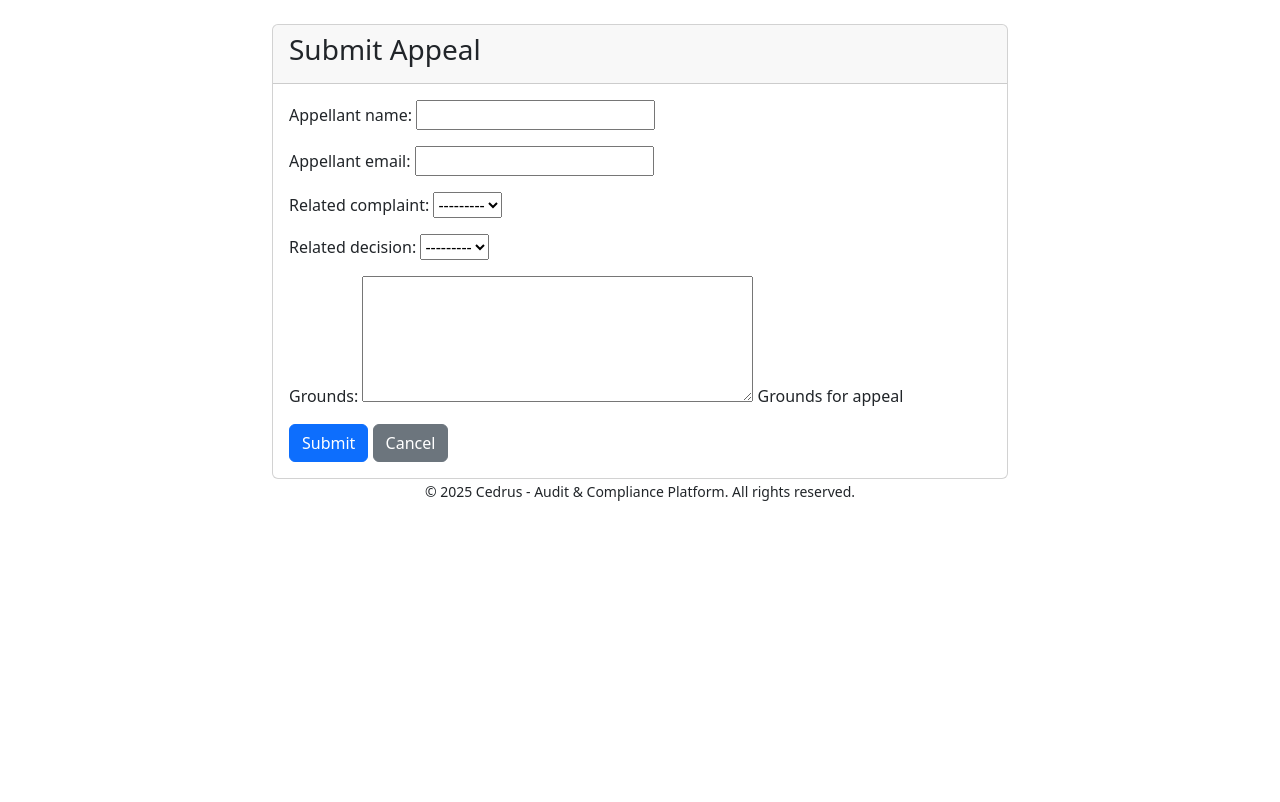
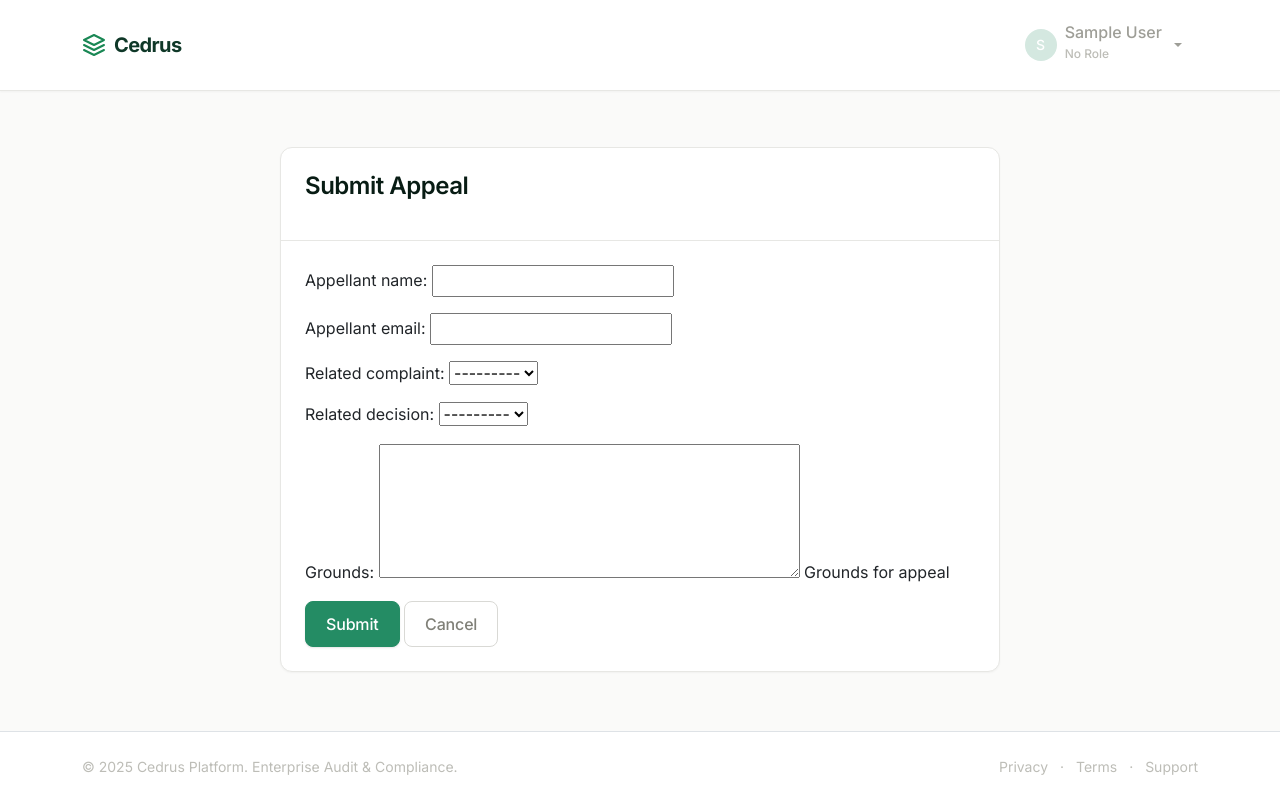
Before and after one commit to ioannisioannides/00_cedrus, a Django app: page /audits/appeals/create/ in a window 1280 px wide. Before the commit the page ends 501 px from the top, so only its background shows below. Run offline with Django 5.2, Linux system fonts and the light colour scheme; the visitor is signed in with stand-in values (Sample User, id 1); data that the repository does not hold is empty; some libraries are stand-ins or nearby versions.

Commit message:
UI/UX Overhaul: Implement Cedrus UI Design System

```diff
--- /dev/null
+++ b/static/css/cedrus-ui.css
@@ -0,0 +1,384 @@
+/* ============================================
+   CEDRUS UI - Enterprise Design System
+   ============================================ */
+
+/* --------------------------------------------
+   1. DESIGN TOKENS (Merged from cedrus-brand.css)
+   -------------------------------------------- */
+:root {
+    /* Brand Colors - Cedar (Primary) */
+    --cedar-50: #F0F7F4;
+    --cedar-100: #D4E8E0;
+    --cedar-200: #A8D1C1;
+    --cedar-300: #7CBAA2;
+    --cedar-400: #50A383;
+    --cedar-500: #248C64;  /* PRIMARY BRAND */
+    --cedar-600: #1D7050;
+    --cedar-700: #16543C;
+    --cedar-800: #0F3828;
+    --cedar-900: #081C14;
+
+    /* Brand Colors - Stone (Neutral) */
+    --stone-50: #FAFAF9;
+    --stone-100: #F5F5F3;
+    --stone-200: #E7E7E4;
+    --stone-300: #D9D9D5;
+    --stone-400: #CBCBC6;
+    --stone-500: #BDBDB7;
+    --stone-600: #9E9E97;
+    --stone-700: #808078;
+    --stone-800: #616159;
+    --stone-900: #42423A;
+
+    /* Brand Colors - Sea (Secondary/Info) */
+    --sea-50: #F0F5F9;
+    --sea-100: #D1E3F2;
+    --sea-200: #A3C7E5;
+    --sea-500: #1973BE;
+    --sea-700: #0F4572;
+
+    /* Brand Colors - Terracotta (Accent/Warning) */
+    --terracotta-50: #FDF5F3;
+    --terracotta-100: #FAE6E0;
+    --terracotta-500: #E68264;
+
+    /* Semantic Mapping */
+    --color-primary: var(--cedar-500);
+    --color-primary-hover: var(--cedar-600);
+    --color-primary-subtle: var(--cedar-50);
+
+    --color-bg-body: var(--stone-50);
+    --color-bg-surface: #FFFFFF;
+    --color-bg-subtle: var(--stone-100);
+
+    --color-text-main: var(--stone-900);
+    --color-text-muted: var(--stone-600);
+    --color-text-light: var(--stone-500);
+
+    --color-border: var(--stone-200);
+    --color-border-hover: var(--stone-300);
+
+    /* Spacing System (4px grid) */
+    --space-1: 0.25rem;
+    --space-2: 0.5rem;
+    --space-3: 0.75rem;
+    --space-4: 1rem;
+    --space-6: 1.5rem;
+    --space-8: 2rem;
+    --space-12: 3rem;
+    --space-16: 4rem;
+
+    /* Typography */
+    --font-sans: 'Inter', -apple-system, BlinkMacSystemFont, "Segoe UI", Roboto, sans-serif;
+    --font-mono: 'JetBrains Mono', monospace;
+
+    /* Shadows (Soft, diffused) */
+    --shadow-sm: 0 1px 2px rgba(0,0,0,0.04);
+    --shadow-md: 0 4px 6px -1px rgba(0,0,0,0.06), 0 2px 4px -1px rgba(0,0,0,0.03);
+    --shadow-lg: 0 10px 15px -3px rgba(0,0,0,0.08), 0 4px 6px -2px rgba(0,0,0,0.04);
+    --shadow-xl: 0 20px 25px -5px rgba(0,0,0,0.08), 0 10px 10px -5px rgba(0,0,0,0.03);
+
+    /* Radius */
+    --radius-sm: 0.25rem;
+    --radius-md: 0.5rem;
+    --radius-lg: 0.75rem;
+    --radius-xl: 1rem;
+}
+
+/* --------------------------------------------
+   2. RESET & BASE
+   -------------------------------------------- */
+*, *::before, *::after {
+    box-sizing: border-box;
+}
+
+body {
+    font-family: var(--font-sans);
+    background-color: var(--color-bg-body);
+    color: var(--color-text-main);
+    line-height: 1.6;
+    -webkit-font-smoothing: antialiased;
+    -moz-osx-font-smoothing: grayscale;
+}
+
+h1, h2, h3, h4, h5, h6 {
+    color: var(--cedar-900);
+    font-weight: 600;
+    line-height: 1.2;
+    margin-bottom: var(--space-4);
+    letter-spacing: -0.02em;
+}
+
+h1 { font-size: 2.5rem; font-weight: 700; }
+h2 { font-size: 2rem; }
+h3 { font-size: 1.5rem; }
+h4 { font-size: 1.25rem; }
+
+a {
+    color: var(--color-primary);
+    text-decoration: none;
+    transition: color 0.2s ease;
+}
+
+a:hover {
+    color: var(--color-primary-hover);
+}
+
+/* --------------------------------------------
+   3. LAYOUT COMPONENTS
+   -------------------------------------------- */
+.navbar {
+    background-color: var(--color-bg-surface);
+    border-bottom: 1px solid var(--color-border);
+    padding: var(--space-4) 0;
+    box-shadow: var(--shadow-sm);
+}
+
+.navbar-brand {
+    font-weight: 700;
+    font-size: 1.25rem;
+    color: var(--cedar-800) !important;
+    letter-spacing: -0.03em;
+    display: flex;
+    align-items: center;
+    gap: var(--space-2);
+}
+
+.nav-link {
+    color: var(--stone-600) !important;
+    font-weight: 500;
+    padding: var(--space-2) var(--space-4) !important;
+    border-radius: var(--radius-md);
+    transition: all 0.2s ease;
+}
+
+.nav-link:hover, .nav-link.active {
+    color: var(--cedar-700) !important;
+    background-color: var(--cedar-50);
+}
+
+.main-content {
+    padding: var(--space-8) 0;
+    min-height: 80vh;
+}
+
+/* --------------------------------------------
+   4. CARDS & SURFACES
+   -------------------------------------------- */
+.card {
+    background: var(--color-bg-surface);
+    border: 1px solid var(--color-border);
+    border-radius: var(--radius-lg);
+    box-shadow: var(--shadow-sm);
+    transition: transform 0.2s ease, box-shadow 0.2s ease;
+    overflow: hidden;
+    margin-bottom: var(--space-6);
+}
+
+.card:hover {
+    box-shadow: var(--shadow-md);
+    border-color: var(--stone-300);
+}
+
+.card-header {
+    background: transparent;
+    border-bottom: 1px solid var(--color-border);
+    padding: var(--space-6);
+    font-weight: 600;
+    color: var(--cedar-900);
+}
+
+.card-body {
+    padding: var(--space-6);
+}
+
+.card-footer {
+    background: var(--stone-50);
+    border-top: 1px solid var(--color-border);
+    padding: var(--space-4) var(--space-6);
+}
+
+/* --------------------------------------------
+   5. BUTTONS
+   -------------------------------------------- */
+.btn {
+    font-weight: 500;
+    padding: 0.625rem 1.25rem;
+    border-radius: var(--radius-md);
+    transition: all 0.2s ease;
+    letter-spacing: -0.01em;
+    display: inline-flex;
+    align-items: center;
+    gap: var(--space-2);
+    border: 1px solid transparent;
+}
+
+.btn-primary {
+    background-color: var(--cedar-500);
+    border-color: var(--cedar-500);
+    color: white;
+    box-shadow: 0 1px 2px rgba(0,0,0,0.1);
+}
+
+.btn-primary:hover {
+    background-color: var(--cedar-600);
+    border-color: var(--cedar-600);
+    transform: translateY(-1px);
+    box-shadow: 0 4px 6px rgba(0,0,0,0.1);
+}
+
+.btn-secondary {
+    background-color: white;
+    border-color: var(--stone-300);
+    color: var(--stone-700);
+}
+
+.btn-secondary:hover {
+    background-color: var(--stone-50);
+    border-color: var(--stone-400);
+    color: var(--stone-900);
+}
+
+.btn-outline-primary {
+    color: var(--cedar-600);
+    border-color: var(--cedar-200);
+    background: var(--cedar-50);
+}
+
+.btn-outline-primary:hover {
+    background-color: var(--cedar-100);
+    border-color: var(--cedar-300);
+    color: var(--cedar-800);
+}
+
+/* --------------------------------------------
+   6. TABLES
+   -------------------------------------------- */
+.table-container {
+    background: white;
+    border-radius: var(--radius-lg);
+    border: 1px solid var(--color-border);
+    overflow: hidden;
+    box-shadow: var(--shadow-sm);
+}
+
+.table {
+    margin-bottom: 0;
+    width: 100%;
+    border-collapse: collapse;
+}
+
+.table th {
+    background: var(--stone-50);
+    color: var(--stone-600);
+    font-weight: 600;
+    text-transform: uppercase;
+    font-size: 0.75rem;
+    letter-spacing: 0.05em;
+    padding: var(--space-4) var(--space-6);
+    border-bottom: 1px solid var(--color-border);
+}
+
+.table td {
+    padding: var(--space-4) var(--space-6);
+    border-bottom: 1px solid var(--color-border);
+    color: var(--stone-800);
+    vertical-align: middle;
+}
+
+.table tr:last-child td {
+    border-bottom: none;
+}
+
+.table tr:hover td {
+    background-color: var(--stone-50);
+}
+
+/* --------------------------------------------
+   7. FORMS
+   -------------------------------------------- */
+.form-label {
+    font-weight: 500;
+    color: var(--stone-700);
+    margin-bottom: var(--space-2);
+    font-size: 0.875rem;
+}
+
+.form-control, .form-select {
+    border: 1px solid var(--stone-300);
+    border-radius: var(--radius-md);
+    padding: 0.625rem 1rem;
+    font-size: 1rem;
+    transition: all 0.2s ease;
+    background-color: white;
+}
+
+.form-control:focus, .form-select:focus {
+    border-color: var(--cedar-500);
+    box-shadow: 0 0 0 3px var(--cedar-100);
+    outline: none;
+}
+
+/* --------------------------------------------
+   8. BADGES & STATUS
+   -------------------------------------------- */
+.badge {
+    padding: 0.35em 0.65em;
+    font-size: 0.75em;
+    font-weight: 600;
+    border-radius: var(--radius-full);
+    letter-spacing: 0.02em;
+}
+
+.bg-success { background-color: var(--cedar-100) !important; color: var(--cedar-800); }
+.bg-warning { background-color: var(--terracotta-100) !important; color: var(--terracotta-800); }
+.bg-info { background-color: var(--sea-100) !important; color: var(--sea-700); }
+.bg-secondary { background-color: var(--stone-100) !important; color: var(--stone-700); }
+
+/* --------------------------------------------
+   9. UTILITIES
+   -------------------------------------------- */
+.text-muted { color: var(--stone-500) !important; }
+.fw-bold { font-weight: 700 !important; }
+.shadow-sm { box-shadow: var(--shadow-sm) !important; }
+.shadow-lg { box-shadow: var(--shadow-lg) !important; }
+
+.page-header {
+    margin-bottom: var(--space-8);
+    border-bottom: 1px solid var(--color-border);
+    padding-bottom: var(--space-6);
+}
+
+.page-title {
+    font-size: 2rem;
+    color: var(--cedar-900);
+    margin-bottom: var(--space-2);
+}
+
+.page-subtitle {
+    color: var(--stone-500);
+    font-size: 1.125rem;
+}
+
+/* Dashboard Stats */
+.stat-card {
+    padding: var(--space-6);
+    display: flex;
+    flex-direction: column;
+}
+
+.stat-value {
+    font-size: 2.5rem;
+    font-weight: 700;
+    color: var(--cedar-900);
+    line-height: 1;
+    margin: var(--space-2) 0;
+}
+
+.stat-label {
+    color: var(--stone-500);
+    font-size: 0.875rem;
+    font-weight: 500;
+    text-transform: uppercase;
+    letter-spacing: 0.05em;
+}
--- a/templates/base.html
+++ b/templates/base.html
@@ -7,24 +7,39 @@
     <meta name="description" content="Cedrus - Professional Audit & Compliance Management Platform">
     <title>{% block title %}Cedrus - Audit & Compliance Platform{% endblock %}</title>
 
-    <!-- Bootstrap 5 CSS -->
+    <!-- Bootstrap 5 CSS (for grid and utilities only, overridden by Cedrus UI) -->
     <link href="https://cdn.jsdelivr.net/npm/bootstrap@5.3.0/dist/css/bootstrap.min.css" rel="stylesheet">
 
-    <!-- Cedrus Design System -->
-    <link href="{% static 'css/cedrus.css' %}" rel="stylesheet">
+    <!-- Cedrus UI Design System -->
+    <link href="{% static 'css/cedrus-ui.css' %}" rel="stylesheet">
+
+    <!-- Google Fonts -->
+    <link rel="preconnect" href="https://fonts.googleapis.com">
+    <link rel="preconnect" href="https://fonts.gstatic.com" crossorigin>
+    <link href="https://fonts.googleapis.com/css2?family=Inter:wght@300;400;500;600;700&family=JetBrains+Mono:wght@400;500&display=swap" rel="stylesheet">
 
     {% block extra_css %}{% endblock %}
 </head>
-<body>
+<body class="d-flex flex-column min-vh-100">
+    <!-- Skip to Content (Accessibility) -->
+    <a href="#main-content" class="visually-hidden-focusable p-3 bg-white text-primary position-absolute top-0 start-0 z-3">Skip to main content</a>
+
     <!-- Navigation -->
-    <nav class="navbar navbar-expand-lg navbar-dark fixed-top">
-        <div class="container-fluid">
-            <a class="navbar-brand" href="{% url 'accounts:dashboard' %}">Cedrus</a>
-            <button class="navbar-toggler" type="button" data-bs-toggle="collapse" data-bs-target="#navbarNav" aria-controls="navbarNav" aria-expanded="false" aria-label="Toggle navigation">
+    <nav class="navbar navbar-expand-lg sticky-top">
+        <div class="container">
+            <a class="navbar-brand" href="{% url 'accounts:dashboard' %}">
+                <svg width="24" height="24" viewBox="0 0 24 24" fill="none" xmlns="http://www.w3.org/2000/svg" class="text-success">
+                    <path d="M12 2L2 7L12 12L22 7L12 2Z" stroke="currentColor" stroke-width="2" stroke-linecap="round" stroke-linejoin="round"/>
+                    <path d="M2 17L12 22L22 17" stroke="currentColor" stroke-width="2" stroke-linecap="round" stroke-linejoin="round"/>
+                    <path d="M2 12L12 17L22 12" stroke="currentColor" stroke-width="2" stroke-linecap="round" stroke-linejoin="round"/>
+                </svg>
+                Cedrus
+            </a>
+            <button class="navbar-toggler border-0" type="button" data-bs-toggle="collapse" data-bs-target="#navbarNav" aria-controls="navbarNav" aria-expanded="false" aria-label="Toggle navigation">
                 <span class="navbar-toggler-icon"></span>
             </button>
             <div class="collapse navbar-collapse" id="navbarNav">
-                <ul class="navbar-nav me-auto">
+                <ul class="navbar-nav me-auto mb-2 mb-lg-0">
                     {% if user.is_authenticated %}
                         {% if user.groups.all %}
                             {% for group in user.groups.all %}
@@ -36,16 +51,17 @@
                                         <a class="nav-link {% if 'organization' in request.resolver_match.url_name %}active{% endif %}" href="{% url 'core:organization_list' %}">Organizations</a>
                                     </li>
                                     <li class="nav-item">
-                                        <a class="nav-link {% if 'site' in request.resolver_match.url_name %}active{% endif %}" href="{% url 'core:site_list' %}">Sites</a>
+                                        <a class="nav-link {% if 'audit' in request.resolver_match.url_name %}active{% endif %}" href="{% url 'audits:audit_list' %}">Audits</a>
                                     </li>
-                                    <li class="nav-item">
-                                        <a class="nav-link {% if 'standard' in request.resolver_match.url_name %}active{% endif %}" href="{% url 'core:standard_list' %}">Standards</a>
-                                    </li>
-                                    <li class="nav-item">
-                                        <a class="nav-link {% if 'certification' in request.resolver_match.url_name %}active{% endif %}" href="{% url 'core:certification_list' %}">Certifications</a>
-                                    </li>
-                                    <li class="nav-item">
-                                        <a class="nav-link {% if 'audit' in request.resolver_match.url_name %}active{% endif %}" href="{% url 'audits:audit_list' %}">Audits</a>
+                                    <li class="nav-item dropdown">
+                                        <a class="nav-link dropdown-toggle" href="#" role="button" data-bs-toggle="dropdown" aria-expanded="false">
+                                            Management
+                                        </a>
+                                        <ul class="dropdown-menu border-0 shadow-lg">
+                                            <li><a class="dropdown-item" href="{% url 'core:site_list' %}">Sites</a></li>
+                                            <li><a class="dropdown-item" href="{% url 'core:standard_list' %}">Standards</a></li>
+                                            <li><a class="dropdown-item" href="{% url 'core:certification_list' %}">Certifications</a></li>
+                                        </ul>
                                     </li>
                                 {% elif group.name == "lead_auditor" or group.name == "auditor" %}
                                     <li class="nav-item">
@@ -66,24 +82,29 @@
                         {% endif %}
                     {% endif %}
                 </ul>
-                <ul class="navbar-nav">
+                <ul class="navbar-nav ms-auto">
                     {% if user.is_authenticated %}
                         <li class="nav-item dropdown">
-                            <a class="nav-link dropdown-toggle" href="#" id="userDropdown" role="button" data-bs-toggle="dropdown" aria-expanded="false">
-                                <span>{% if user.get_full_name %}{{ user.get_full_name }}{% else %}{{ user.username }}{% endif %}</span>
+                            <a class="nav-link dropdown-toggle d-flex align-items-center gap-2" href="#" id="userDropdown" role="button" data-bs-toggle="dropdown" aria-expanded="false">
+                                <div class="rounded-circle bg-success text-white d-flex align-items-center justify-content-center" style="width: 32px; height: 32px; font-size: 0.875rem;">
+                                    {{ user.username|make_list|first|upper }}
+                                </div>
+                                <div class="d-none d-md-block text-start">
+                                    <div class="fw-medium lh-1">{% if user.get_full_name %}{{ user.get_full_name }}{% else %}{{ user.username }}{% endif %}</div>
                                     {% if user.profile %}
-                                    <small class="d-block" style="font-size: 0.75rem; opacity: 0.8;">{{ user.profile.get_role_display }}</small>
+                                        <small class="text-muted" style="font-size: 0.75rem;">{{ user.profile.get_role_display }}</small>
                                     {% endif %}
+                                </div>
                             </a>
-                            <ul class="dropdown-menu dropdown-menu-end" aria-labelledby="userDropdown">
+                            <ul class="dropdown-menu dropdown-menu-end border-0 shadow-lg" aria-labelledby="userDropdown">
                                 <li><a class="dropdown-item" href="{% url 'admin:index' %}">Admin Panel</a></li>
                                 <li><hr class="dropdown-divider"></li>
-                                <li><a class="dropdown-item" href="{% url 'accounts:logout' %}">Logout</a></li>
+                                <li><a class="dropdown-item text-danger" href="{% url 'accounts:logout' %}">Sign Out</a></li>
                             </ul>
                         </li>
                     {% else %}
                         <li class="nav-item">
-                            <a class="nav-link" href="{% url 'accounts:login' %}">Login</a>
+                            <a class="btn btn-primary btn-sm" href="{% url 'accounts:login' %}">Sign In</a>
                         </li>
                     {% endif %}
                 </ul>
@@ -92,23 +113,45 @@
     </nav>
 
     <!-- Main Content -->
-    <main class="main-content">
+    <main id="main-content" class="main-content flex-grow-1">
+        <div class="container">
             {% if messages %}
                 {% for message in messages %}
-                <div class="alert alert-{{ message.tags }} alert-dismissible fade show" role="alert">
-                    <div>{{ message }}</div>
+                    <div class="alert alert-{{ message.tags }} alert-dismissible fade show shadow-sm border-0" role="alert">
+                        <div class="d-flex align-items-center gap-2">
+                            {% if message.tags == 'success' %}
+                                <svg width="20" height="20" viewBox="0 0 24 24" fill="none" stroke="currentColor" stroke-width="2"><path d="M20 6L9 17l-5-5"/></svg>
+                            {% elif message.tags == 'error' or message.tags == 'danger' %}
+                                <svg width="20" height="20" viewBox="0 0 24 24" fill="none" stroke="currentColor" stroke-width="2"><circle cx="12" cy="12" r="10"/><line x1="12" y1="8" x2="12" y2="12"/><line x1="12" y1="16" x2="12.01" y2="16"/></svg>
+                            {% endif %}
+                            {{ message }}
+                        </div>
                         <button type="button" class="btn-close" data-bs-dismiss="alert" aria-label="Close"></button>
                     </div>
                 {% endfor %}
             {% endif %}
 
             {% block content %}{% endblock %}
+        </div>
     </main>
 
     <!-- Footer -->
-    <footer>
-        <div class="container-fluid text-center">
-            <small>&copy; {% now "Y" %} Cedrus - Audit & Compliance Platform. All rights reserved.</small>
+    <footer class="py-4 mt-auto bg-white border-top">
+        <div class="container">
+            <div class="row align-items-center justify-content-between">
+                <div class="col-md-6 text-center text-md-start">
+                    <p class="mb-0 text-muted small">&copy; {% now "Y" %} Cedrus Platform. Enterprise Audit & Compliance.</p>
+                </div>
+                <div class="col-md-6 text-center text-md-end">
+                    <ul class="list-inline mb-0 small">
+                        <li class="list-inline-item"><a href="#" class="text-muted text-decoration-none">Privacy</a></li>
+                        <li class="list-inline-item"><span class="text-muted">&middot;</span></li>
+                        <li class="list-inline-item"><a href="#" class="text-muted text-decoration-none">Terms</a></li>
+                        <li class="list-inline-item"><span class="text-muted">&middot;</span></li>
+                        <li class="list-inline-item"><a href="#" class="text-muted text-decoration-none">Support</a></li>
+                    </ul>
+                </div>
+            </div>
         </div>
     </footer>
 
--- a/templates/reporting/certificate.html
+++ b/templates/reporting/certificate.html
@@ -9,7 +9,7 @@
         @bottom-center { content: none; }
     }
     body {
-        border: 5px double #1a5f7a;
+        border: 5px double #16543C;
         padding: 40px;
         height: 90%;
         text-align: center;
@@ -19,7 +19,7 @@
     }
     .cert-title {
         font-size: 36pt;
-        color: #1a5f7a;
+        color: #16543C;
         text-transform: uppercase;
         letter-spacing: 2px;
         margin-bottom: 10px;
@@ -43,7 +43,7 @@
     .standard-name {
         font-size: 20pt;
         font-weight: bold;
-        color: #1a5f7a;
+        color: #248C64;
         margin: 20px 0;
     }
     .scope-box {
```
Also changed, not shown: templates/reporting/base_pdf.html (+4 -4 lines). Lines whose indentation alone changed are shown as unchanged.
